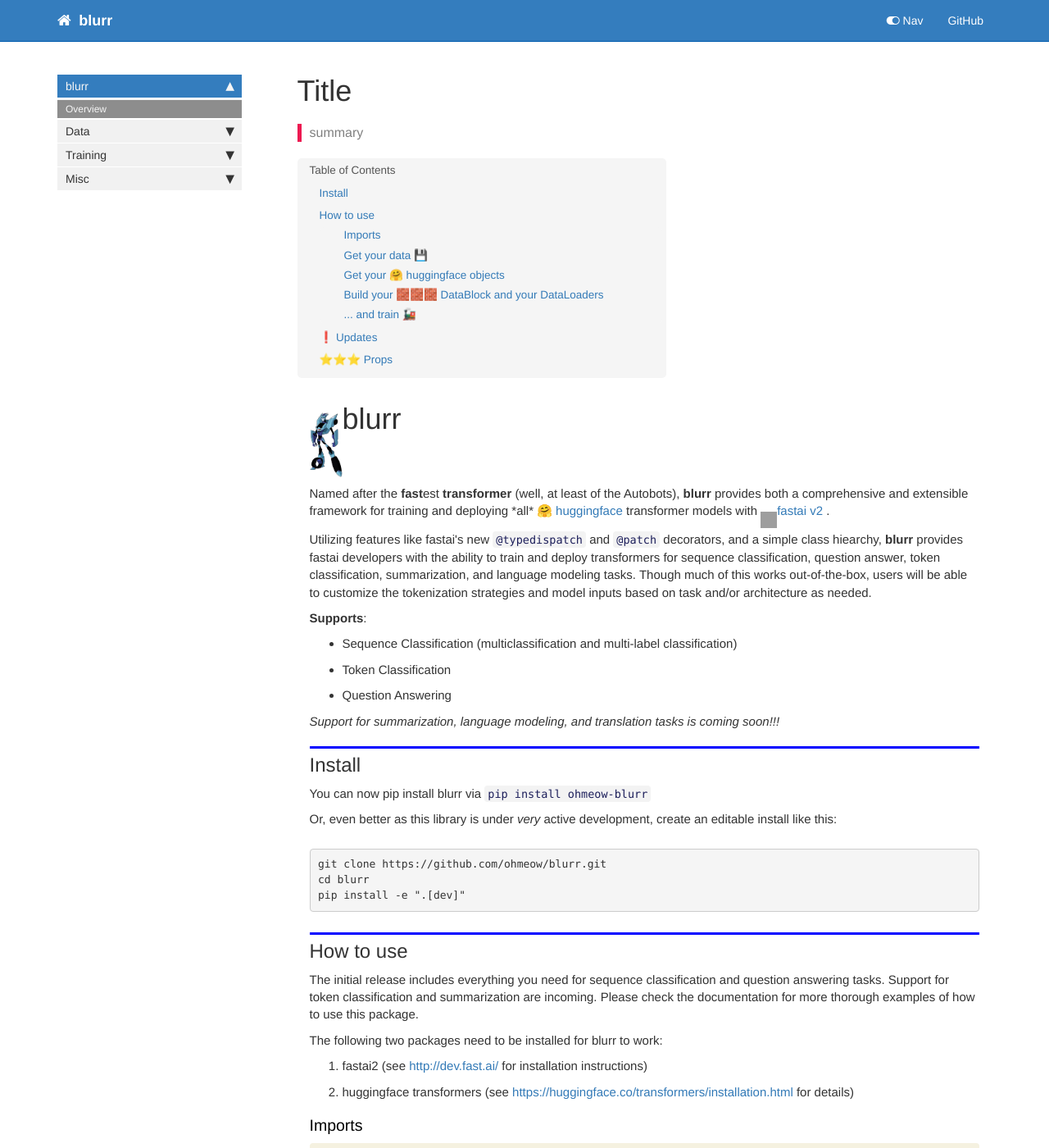
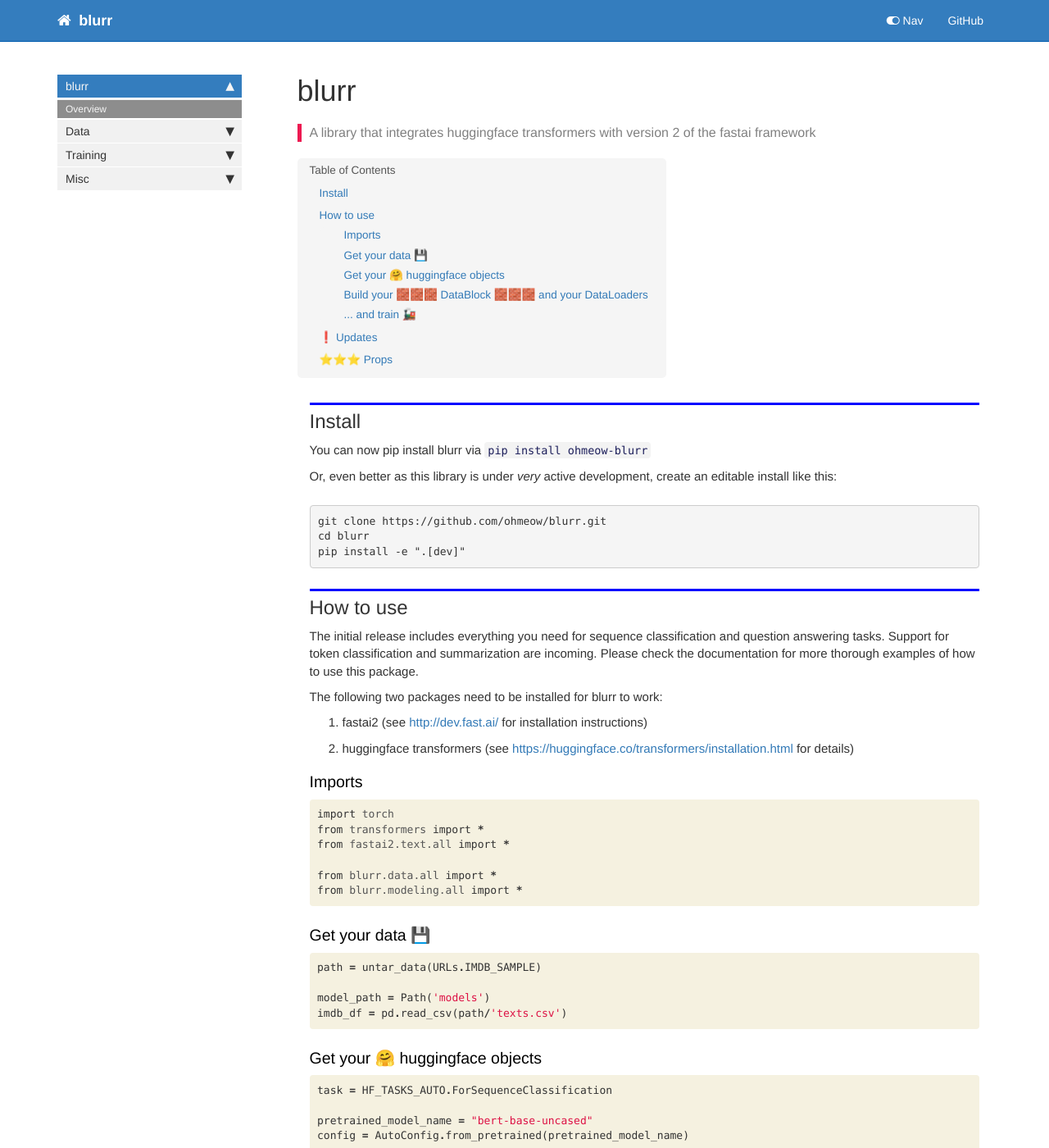
Before and after one commit to ohmeow/blurr, a Jekyll site: the page built from docs/index.html, in a window 1280 px wide and 1400 px high. Shown: the whole window at 82% size. Built offline with Jekyll 4.4.1, drawn with Linux system fonts in a browser that asks for light colours; nearby versions of some CDN libraries; comment, search, counter and statistics services are not loaded; some of the changed text lies outside the part shown; grey boxes are pictures that could not be loaded.

Commit message:
updated docs

```diff
--- a/docs/index.html
+++ b/docs/index.html
@@ -1,12 +1,12 @@
 ---
 
-title: Title
+title: blurr
 
 keywords: fastai
 sidebar: home_sidebar
 
-summary: "summary"
-description: "summary"
+summary: "A library that integrates huggingface transformers with version 2 of the fastai framework"
+description: "A library that integrates huggingface transformers with version 2 of the fastai framework"
 ---
 <!--
 
@@ -27,33 +27,6 @@ description: "summary"
 </div>
     {% endraw %}
 
-<div class="cell border-box-sizing text_cell rendered"><div class="inner_cell">
-<div class="text_cell_render border-box-sizing rendered_html">
-<p><h1>
-    <img src="https://ohmeow.github.io/blurr/images/blurr-logo.png" style="width:40px;float:left;"/> blurr
-</h1></p>
-<div style="margin-top:60px;">
-    Named after the <b>fast</b>est <b>transformer</b> (well, at least of the Autobots),
-    <b>blurr</b> provides both a comprehensive and extensible framework for training and deploying *all* 🤗
-    <a href="https://huggingface.co/transformers/">huggingface</a> transformer models with
-    <div style="display:inline-block">
-        <a href="http://dev.fast.ai/">
-            <img src="https://avatars0.githubusercontent.com/u/20547620?s=200&v=4" style="width:20px;float:left" />
-            fastai v2
-        </a>.
-    </div>
-</div><p>Utilizing features like fastai's new <code>@typedispatch</code> and <code>@patch</code> decorators, and a simple class hiearchy, <strong>blurr</strong> provides fastai developers with the ability to train and deploy transformers for sequence classification, question answer, token classification, summarization, and language modeling tasks. Though much of this works out-of-the-box, users will be able to customize the tokenization strategies and model inputs based on task and/or architecture as needed.</p>
-<p><strong>Supports</strong>:</p>
-<ul>
-<li>Sequence Classification (multiclassification and multi-label classification)</li>
-<li>Token Classification</li>
-<li>Question Answering</li>
-</ul>
-<p><em>Support for summarization, language modeling, and translation tasks is coming soon!!!</em></p>
-
-</div>
-</div>
-</div>
 <div class="cell border-box-sizing text_cell rendered"><div class="inner_cell">
 <div class="text_cell_render border-box-sizing rendered_html">
 <h2 id="Install">Install<a class="anchor-link" href="#Install"> </a></h2>
@@ -176,7 +149,7 @@ pip install -e ".[dev]"</code></pre>
 
 <div class="cell border-box-sizing text_cell rendered"><div class="inner_cell">
 <div class="text_cell_render border-box-sizing rendered_html">
-<h3 id="Build-your-&#129521;&#129521;&#129521;-DataBlock-and-your-DataLoaders">Build your &#129521;&#129521;&#129521; DataBlock and your DataLoaders<a class="anchor-link" href="#Build-your-&#129521;&#129521;&#129521;-DataBlock-and-your-DataLoaders"> </a></h3>
+<h3 id="Build-your-&#129521;&#129521;&#129521;-DataBlock-&#129521;&#129521;&#129521;-and-your-DataLoaders">Build your &#129521;&#129521;&#129521; DataBlock &#129521;&#129521;&#129521; and your DataLoaders<a class="anchor-link" href="#Build-your-&#129521;&#129521;&#129521;-DataBlock-&#129521;&#129521;&#129521;-and-your-DataLoaders"> </a></h3>
 </div>
 </div>
 </div>
```
Also changed, not shown: README.md.
